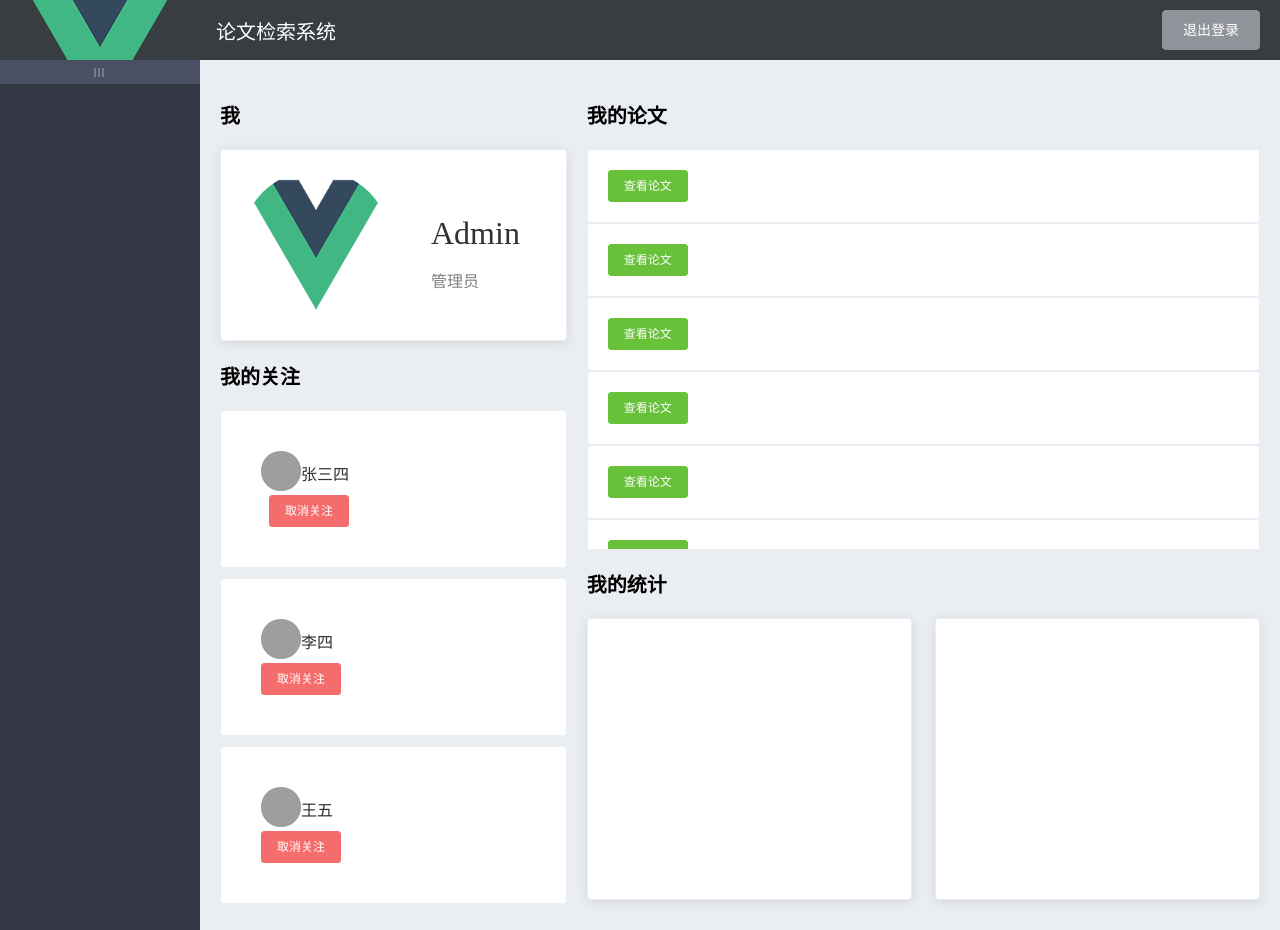
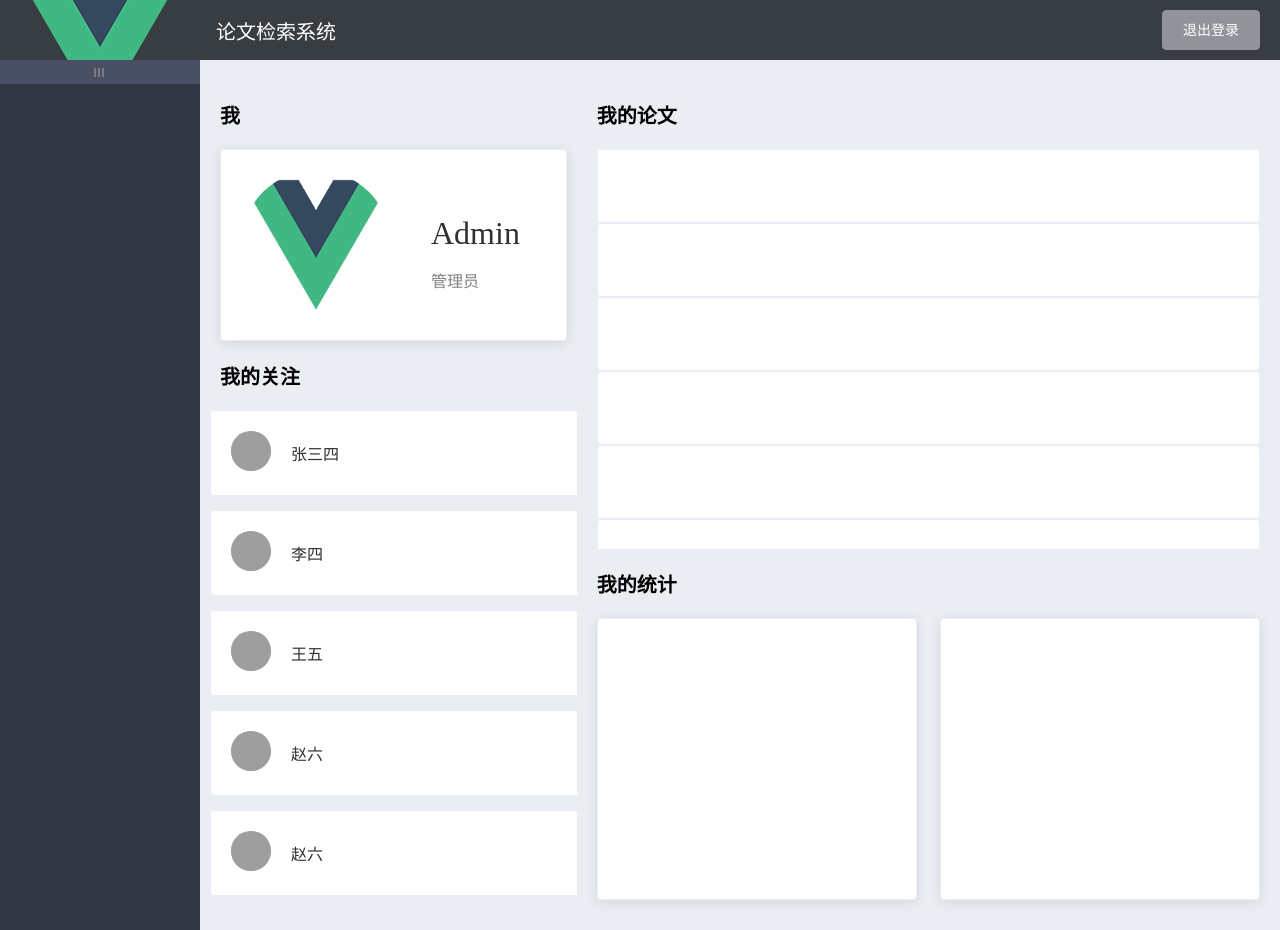
Before and after one commit to YangBLUD/PaperFives, a Vue app in the folder vue-project/: page /user in a window 1280 px wide. Built offline with nearby package versions, Linux system fonts and the light colour scheme; grey boxes are pictures that could not be loaded.

Commit message:
Update User.vue

```diff
--- a/vue-project/src/views/User.vue
+++ b/vue-project/src/views/User.vue
@@ -14,40 +14,51 @@
             <h3 class="page-title">我的关注</h3>
             <!-- 关注列表 -->
             <el-row :gutter="20" class="follow-list">
-                <el-col :span="24" v-for="(item, index) in followList" :key="index">
+                <template v-if="followList.length > 0">
+                    <div v-for="(item, index) in followList" :key="index">
                         <el-card shadow="hover" class="follow-item">
                             <div class="follow-info">
                                 <!-- 用户头像 -->
-                            <div style="flex: 1;">
+                                <div>
                                     <el-avatar :src="item.avatar" size="90" :border="false"></el-avatar>
                                 </div>
                                 <!-- 用户名 -->
-                            <div class="name" style="flex: 2;">{{ item.username }}</div>
+                                <div class="card_name">{{ item.username }}</div>
+                                <el-button type="danger" size="small" @click="removeFollow(index)">取消关注</el-button>
                             </div>
                             <!-- 关注操作 -->
-                        <div class="follow-action">
-                            <el-button type="danger" size="small" @click="removeFollow(index)">取消关注</el-button>
+                        </el-card>
+                    </div>
+                </template>
+                <template v-else>
+                    <el-col :span="24">
+                        <br><br>
+                        <el-empty description="无关注用户" :image-size="250"></el-empty>
+                    </el-col>
+                </template>
+            </el-row>
+        </el-col>
+
+        <el-col :span="16" style="padding-left: 30px">
+            <h3 class="page-title">我的论文</h3>
+            <el-row :gutter="20" class="paper-list">
+                <template v-if="paperList.length > 0">
+                    <el-col :span="24" v-for="(item, index) in paperList" :key="index">
+                        <el-card shadow="hover" class="papaer-item">
+                            <!-- 查看操作 -->
+                            <div class="paper-action">
+                                <el-button type="primary" size="small" @click="">查看论文</el-button>
                             </div>
                         </el-card>
                     </el-col>
+                </template>
+                <template v-else>
+                    <el-col :span="24">
+                        <el-empty description="无论文数据" :image-size="250"></el-empty>
+                    </el-col>
+                </template>
             </el-row>
-        </el-col>
 
-        <el-col :span="16" style="padding-left: 20px">
-            <h3 class="page-title">我的论文</h3>
-            <el-row :gutter="20" class="paper-list">
-                <el-col :span="24" v-for="(item, index) in followList" :key="index">
-                    <el-card shadow="hover" class="papaer-item">
-                        <div class="paper-info">
-                            <div class="name" style="flex: 2;">{{ item.papername }}</div>
-                        </div>
-                        <!-- 查看操作 -->
-                        <div class="papaer-action">
-                            <el-button type="success" size="small" @click="">查看论文</el-button>
-                        </div>
-                    </el-card>
-                </el-col>
-            </el-row>
             <h3 class="page-title">我的统计</h3>
             <div class="graph">
                 <el-card style="height: 280px;"></el-card>
@@ -73,6 +84,18 @@ export default {
                 { username: "张三", avatar: "https://picsum.photos/id/1028/1000/1000" },
                 { username: "张三", avatar: "https://picsum.photos/id/1028/1000/1000" },
             ],
+            paperList: [
+            { username: "张三四", avatar: "https://picsum.photos/id/1028/1000/1000" },
+                { username: "李四", avatar: "https://picsum.photos/id/1019/1000/1000" },
+                { username: "王五", avatar: "https://picsum.photos/id/1027/1000/1000" },
+                { username: "赵六", avatar: "https://picsum.photos/id/1026/1000/1000" },
+                { username: "赵六", avatar: "https://picsum.photos/id/1026/1000/1000" },
+                { username: "赵六", avatar: "https://picsum.photos/id/1026/1000/1000" },
+                { username: "赵六", avatar: "https://picsum.photos/id/1026/1000/1000" },
+                { username: "张三", avatar: "https://picsum.photos/id/1028/1000/1000" },
+                { username: "张三", avatar: "https://picsum.photos/id/1028/1000/1000" },
+                { username: "张三", avatar: "https://picsum.photos/id/1028/1000/1000" },
+            ]
         };
     },
     methods: {
@@ -98,11 +121,20 @@ export default {
     .name {
         font-size: 32px;
         margin-bottom: 10px;
+        width: 50px;
     }
 
     .access {
         color: gray;
     }
+}
+
+.paper-action .el-button {
+    margin-left: 800px;
+}
+
+.el-button {
+    margin-left: 250px;
 }
 
 .page-title {
@@ -115,12 +147,15 @@ export default {
     margin-top: 20px;
     height: 500px;
     overflow-y: auto;
+    overflow-x: hidden;
 }
 
 .follow-item {
     display: flex;
+    display: inline-block;
     align-items: center;
-    padding: 20px;
+    // padding: 20px;
+    width: 100%;
     margin-bottom: 10px;
 
     .follow-info {
@@ -128,6 +163,15 @@ export default {
         align-items: center;
         flex: 1;
     }
+
+    .card_name {
+        margin-left: 20px;
+        width: 50px;
+    }
+}
+
+::v-deep .el-card__body {
+    width: 500px;
 }
 
 .follow-action {
```
Lines whose indentation alone changed are shown as unchanged.
